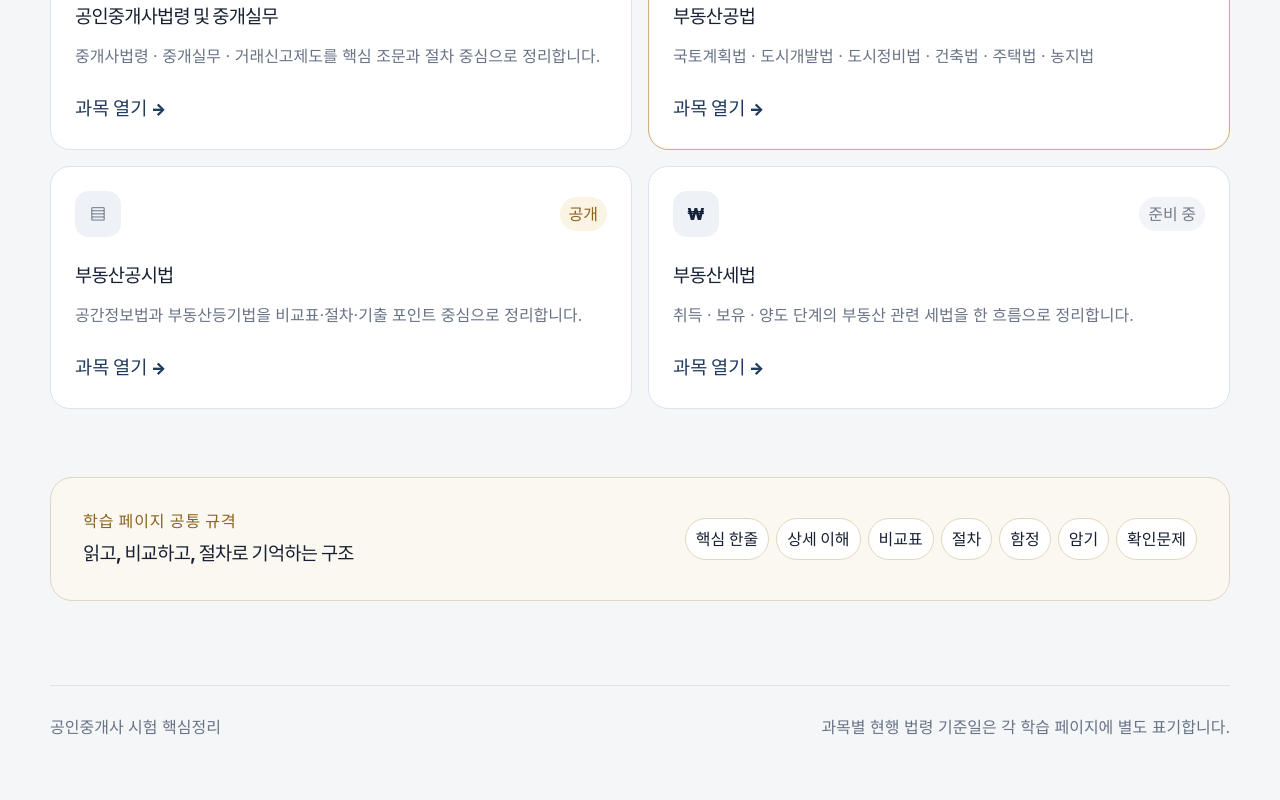
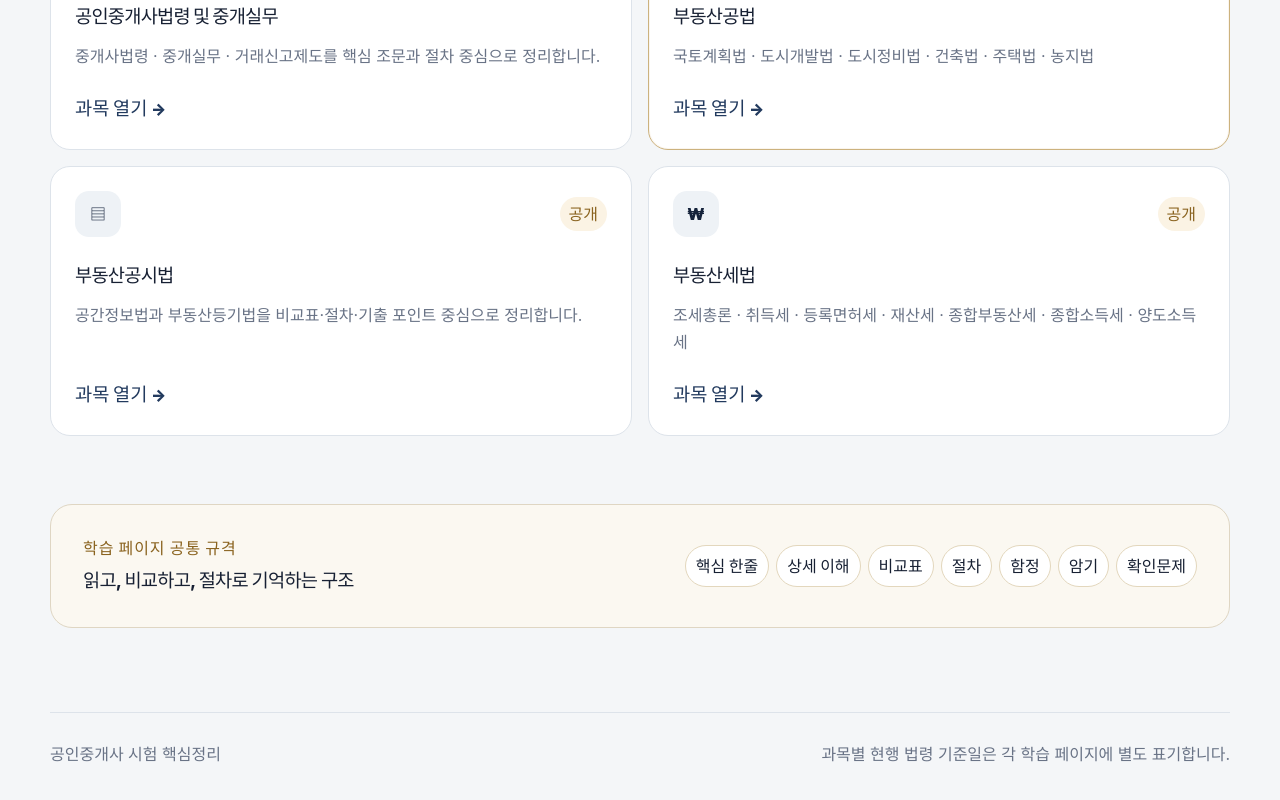
Before and after one commit to parkminhyun0/realtor-exam, a React (Vite) app: page / in a window 1280 px wide. Shown: the part 1248-2048 px from the top of the page. Built offline with nearby package versions, Linux system fonts and the light colour scheme.

Commit message:
feat: publish tax law subject card

```diff
--- a/src/data/subjects.js
+++ b/src/data/subjects.js
@@ -57,8 +57,8 @@ export const subjectGroups = [
         title: '부동산세법',
         shortTitle: '세법',
         icon: '₩',
-        description: '취득 · 보유 · 양도 단계의 부동산 관련 세법을 한 흐름으로 정리합니다.',
-        status: '준비 중',
+        description: '조세총론 · 취득세 · 등록면허세 · 재산세 · 종합부동산세 · 종합소득세 · 양도소득세',
+        status: '공개',
       },
     ],
   },
```
